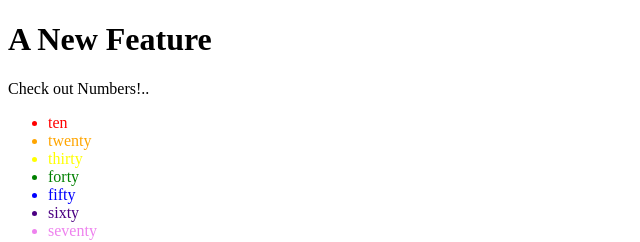
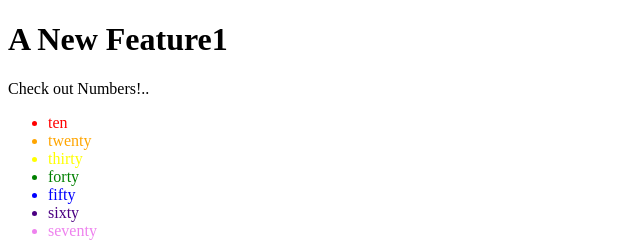
Before and after one commit to Dumjanlama/yogi, a plain HTML site: page yogi.html in a window 1280 px wide. Shown: the top 242 px of the page, 0-640 px from the left. Drawn offline with Linux system fonts and the light colour scheme.

Commit message:
modigy yogi in nepal

```diff
--- a/yogi.html
+++ b/yogi.html
@@ -8,7 +8,7 @@
     <meta charset="utf-8" />
 </head>
 <body>
-   <h1>A New Feature</h1>
+   <h1>A New Feature1</h1>
     <p>Check out Numbers!..</p>
 <ul>
    <li style="color: red">ten</li>
```
